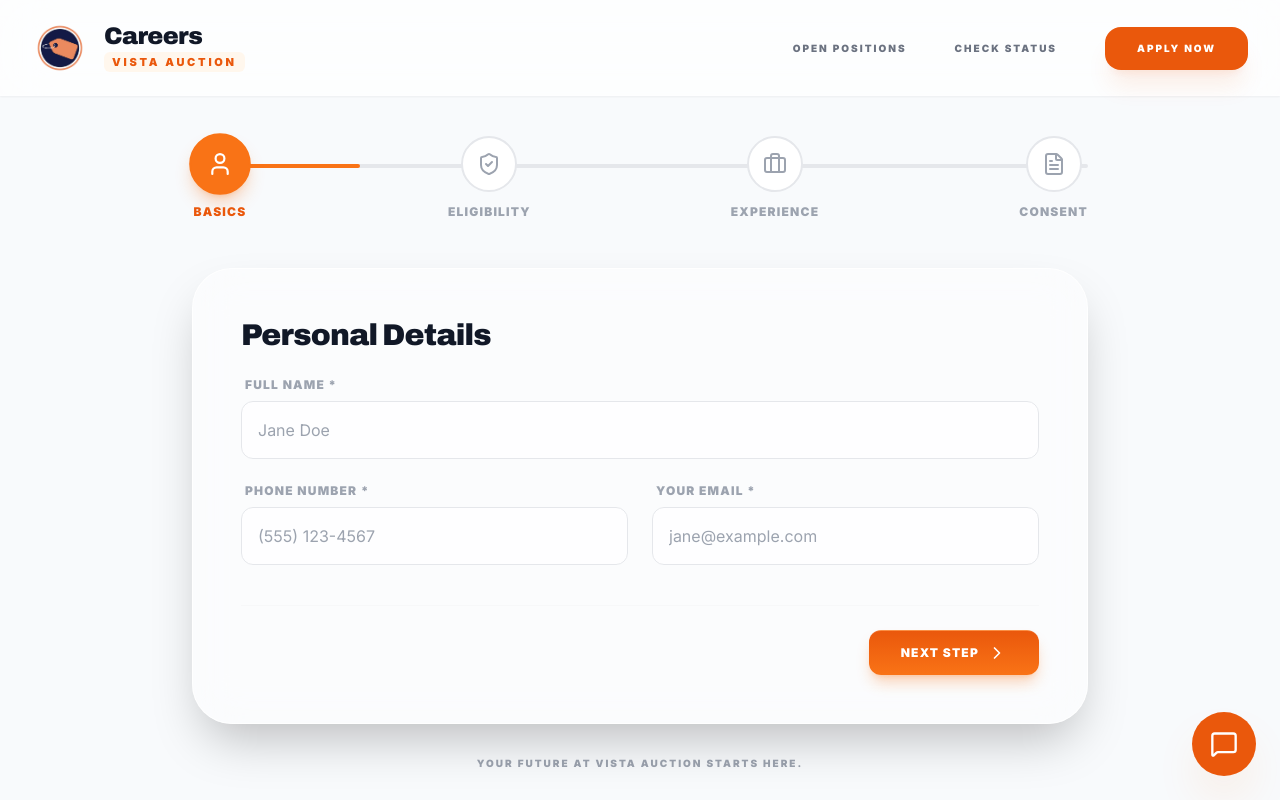
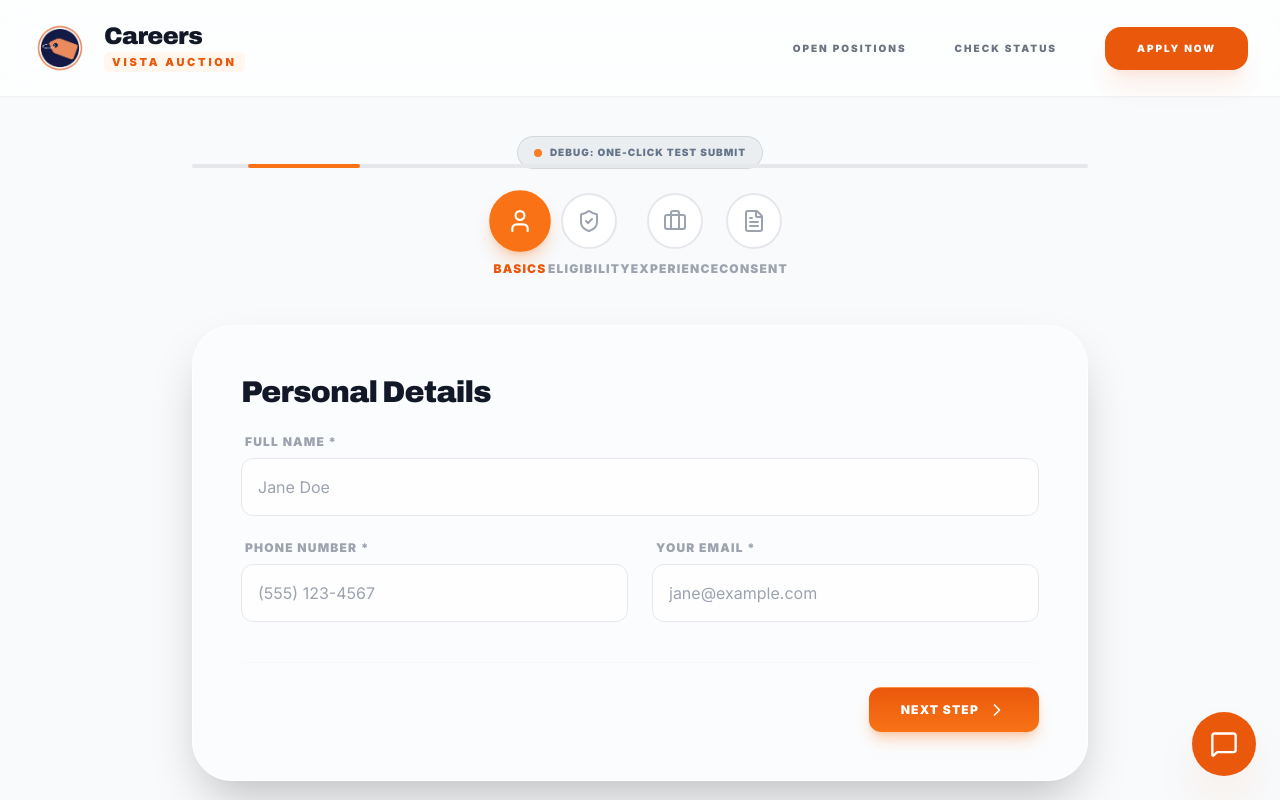
Before and after one commit to alexiascu219-lab/vistaauctionreplit, a React (Vite) app: page /apply in a window 1280 px wide. Shown: the top 800 px of the page. Built offline with nearby package versions, Linux system fonts and the light colour scheme.

Commit message:
debug: add one-click test submit button

```diff
--- a/src/components/ApplicationForm.jsx
+++ b/src/components/ApplicationForm.jsx
@@ -146,7 +146,39 @@ const ApplicationForm = () => {
             setTimeout(() => navigate('/status'), 2000);
         } catch (error) {
             console.error('Submission failed:', error);
-            setNotification({ message: 'Cloud Sync Failed. Please try again.', type: 'error' });
+            const msg = error?.message || 'Unknown Error';
+            setNotification({ message: `Cloud Sync Failed: ${msg}`, type: 'error' });
+            alert("Submission Error: " + msg);
+        }
+    };
+
+    const handleTestSubmit = async () => {
+        const testData = {
+            fullName: "Test Candidate " + Math.floor(Math.random() * 1000),
+            email: "test@example.com",
+            phone: "555-0199",
+            workAuth: "Citizen",
+            is16OrOlder: "Yes",
+            is18OrOlder: "Yes",
+            jobType: "Full Time",
+            preferredShift: "Morning",
+            preferredLocation: "Charlotte (Sardis Rd)",
+            howHeard: "Internal",
+            interestStatement: "This is a prompt automated test application to verify cloud sync.",
+            backgroundConsent: true,
+            status: 'Pending',
+            id: Date.now().toString(),
+            submittedDate: new Date().toISOString()
+        };
+
+        try {
+            setNotification({ message: 'Syncing test data...', type: 'info' });
+            const { error } = await supabase.from('vista_applications').upsert([testData]);
+            if (error) throw error;
+            confetti({ particleCount: 50, spread: 40, origin: { y: 0.9 } });
+            setNotification({ message: 'Test Uploaded Successfully!', type: 'success' });
+        } catch (error) {
+            alert("Test Submission Error: " + (error?.message || 'Check connection'));
         }
     };
 
@@ -154,7 +186,15 @@ const ApplicationForm = () => {
         <div className="max-w-4xl mx-auto my-10 relative px-4 sm:px-0">
 
             {/* Steps Indicator */}
-            <div className="mb-12">
+            <div className="mb-12 flex flex-col items-center">
+                <button
+                    type="button"
+                    onClick={handleTestSubmit}
+                    className="mb-6 px-4 py-2 bg-slate-900/5 hover:bg-slate-900/10 border border-slate-900/10 rounded-full text-[10px] font-black uppercase tracking-widest text-slate-500 transition-all flex items-center gap-2"
+                >
+                    <span className="w-2 h-2 rounded-full bg-orange-500 animate-pulse"></span>
+                    Debug: One-Click Test Submit
+                </button>
                 <div className="flex justify-between items-center relative z-10">
                     {[
                         { id: 1, label: "Basics", icon: User },
```
